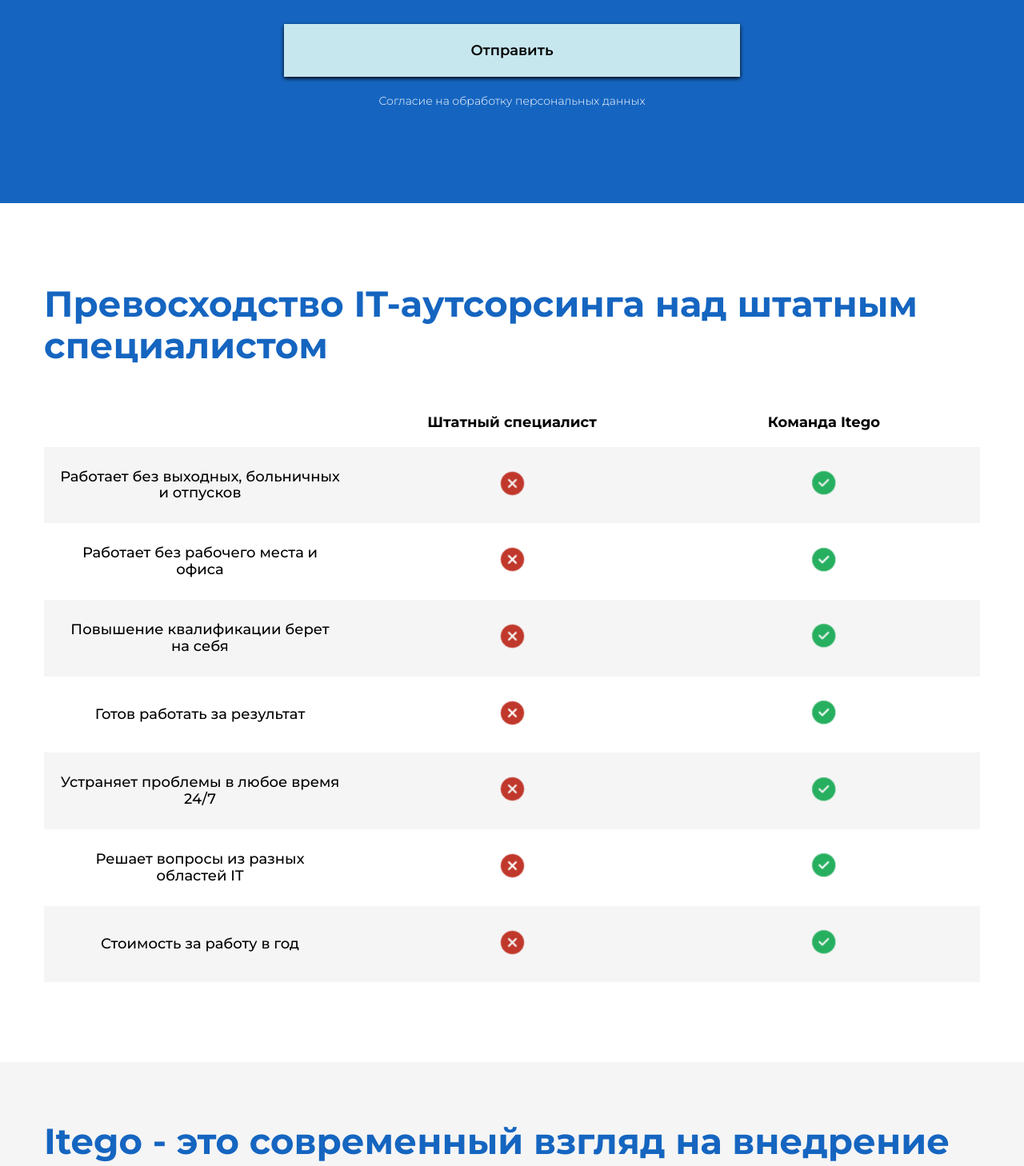
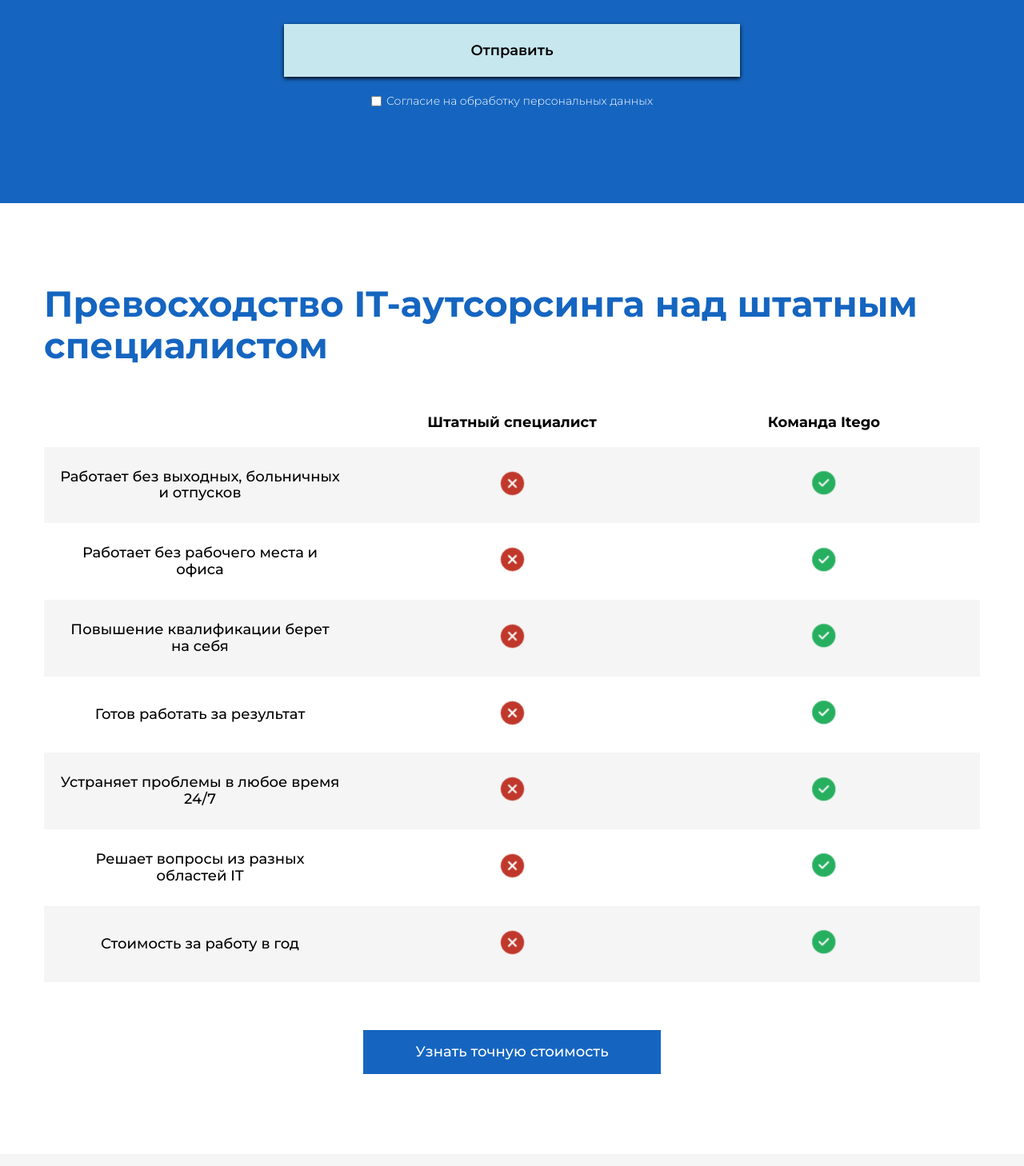
Before and after one commit to BogdanBratsky/itego-vue-client2, a Vue app: page / in a window 1280 px wide. Shown: the part 3684-5142 px from the top of the page at 80% size. Built offline with nearby package versions, Linux system fonts and the light colour scheme.

Commit message:
--no-verify

```diff
--- a/src/components/ItegoComparisons.vue
+++ b/src/components/ItegoComparisons.vue
@@ -48,6 +48,11 @@
                     </tr>
                 </tbody>
             </table>
+            <div class="itego-comparisons__btn-wrapper">
+                <div class="itego-comparisons__btn">
+                    Узнать точную стоимость
+                </div>
+            </div>
         </div>
     </section>
 </template>
@@ -76,27 +81,38 @@ export default {
         font-weight: 500;
         font-size: 18px;
         table-layout: fixed; /* Ensure the table takes the full width */
-
         th, td {
             padding: 20px;
             text-align: center;
         }
-
         th {
             // background-color: #f2f2f2;
             font-weight: bold;
         }
-
         &-gray {
             background-color: #F5F5F5;
         }
-
         &-title {
             text-align: left; /* Align title cells to the left */
         }
     }
-    [class$="item"]:nth-child(1n) {
-        background-color: #F5F5F5;
+    &__btn-wrapper {
+        width: 100%;
+        display: inline-flex;
+        align-items: center;
+        justify-content: center;
+    }
+    &__btn {
+        margin-top: 60px;
+        display: inline-flex;
+        align-items: center;
+        justify-content: center;
+        background-color: #1565C0;
+        color: white;
+        font-family: "Montserrat", sans-serif;
+        font-weight: 500;
+        font-size: 18px;
+        padding: 17px 65px;
     }
 }
 </style>
--- a/src/components/ItegoDignities.vue
+++ b/src/components/ItegoDignities.vue
@@ -46,7 +46,9 @@
 
         <div class="itego-dignities__blue"></div>
 
-        <!-- <div class="itego-dignities__btn">Записаться на бесплатный аудит</div>  -->
+        <div class="itego-dignities__btn-wrapper">
+            <div class="itego-dignities__btn">Записаться на бесплатный аудит</div>
+        </div>
     </section>
 </template>
 
@@ -92,12 +94,16 @@ export default {
     }
     &__blue {
         position: absolute;
-        top: 40%;
-        left: 0;
+        top: 32%;
+        left: -35%;
         // z-index: 0;
         background-color: #1565C0;
-        width: 1229px;
+        width: 100%;
         height: 438px;
+    }
+    &__btn-wrapper {
+        margin-top: 20px;
+        width: 100%;
     }
     &__btn {
         position: absolute;
--- a/src/components/ItegoForm.vue
+++ b/src/components/ItegoForm.vue
@@ -12,6 +12,7 @@
                         <input placeholder="Телефон" type="text">
                         <button>Отправить</button>
                         <div class="itego-form__form-confirm">
+                            <input type="checkbox" name="" id="chkbx">
                             Согласие на обработку персональных данных
                         </div>
                     </form>
@@ -86,6 +87,10 @@ export default {
             font-family: "Montserrat", sans-serif;
             font-weight: 300;
             font-size: 14px;
+            input {
+                margin: 0;
+                margin-right: 6px;
+            }
         }
     }
 }
--- a/src/components/ItegoYourProblem.vue
+++ b/src/components/ItegoYourProblem.vue
@@ -6,12 +6,13 @@
             </div>
             <form action="" class="itego-your-problem__form">
                 <div class="itego-your-problem__contact-data">
-                    <input placeholder="Ваше имя" type="text">
-                    <input placeholder="Телефон" type="text">
+                    <input class="itego-your-problem__form-input" placeholder="Ваше имя" type="text">
+                    <input class="itego-your-problem__form-input" placeholder="Телефон" type="text">
                 </div>
-                <textarea placeholder="Проблема" name="" id=""></textarea>
-                <button>Отправить</button>
+                <textarea class="itego-your-problem__form-textarea" placeholder="Проблема" name="" id=""></textarea>
+                <button class="itego-your-problem__form-btn">Отправить</button>
                 <div class="itego-your-problem__confirm">
+                    <input type="checkbox" name="" id="chkbx">
                     Согласие на обработку персональных данных
                 </div>
             </form>
@@ -42,19 +43,19 @@ export default {
         font-family: "Montserrat", sans-serif;
         font-weight: 300;
         font-size: 18px;
-        textarea {
+        &-textarea {
             width: 100%;
             height: 150px;
         }
-        input {
+        &-input {
             width: 575px;
         }
-        textarea, input {
+        &-input, &-textarea {
             border: none;
             outline: none;
             padding: 23px 36px;
         }
-        button {
+        &-btn {
             cursor: pointer;
             background-color: #C7E7EF;
             margin-top: 32px;
@@ -74,11 +75,17 @@ export default {
         margin-bottom: 22px;
     }
     &__confirm {
+        display: flex;
+        align-items: center;
         color: white;
         align-self: center;
         font-family: "Montserrat", sans-serif;
         font-weight: 300;
         font-size: 14px;
+        input {
+            margin-right: 6px;
+            border: 1px solid white;
+        }
     }
 }
 </style>
--- a/src/components/ScrollTopBtn.vue
+++ b/src/components/ScrollTopBtn.vue
@@ -12,29 +12,29 @@
 <script>
 export default {
   name: 'ScrollTopBtn',
-    data() {
+  data () {
     return {
       isVisible: false
-        };
+    }
   },
   methods: {
-        scrollToTop() {
+    scrollToTop () {
       window.scrollTo({
         top: 0,
         behavior: 'smooth'
-        });
+      })
     },
-        handleScroll() {
-        this.isVisible = window.scrollY > 1000;
+    handleScroll () {
+      this.isVisible = window.scrollY > 1000
     }
   },
-mounted() {
-    window.addEventListener('scroll', this.handleScroll);
+  mounted () {
+    window.addEventListener('scroll', this.handleScroll)
   },
-beforeDestroy() {
-    window.removeEventListener('scroll', this.handleScroll);
+  beforeUnmount () {
+    window.removeEventListener('scroll', this.handleScroll)
   }
-};
+}
 </script>
 
 <style lang="scss" scoped>
@@ -48,7 +48,7 @@ beforeDestroy() {
     position: fixed;
     bottom: 20px;
     right: 20px;
-    padding: 10px 20px;
+    padding: 10px 17px;
     background-color: #1565C0;
     border: 1px solid white;
     border-radius: 2px;
```
Lines whose indentation alone changed are shown as unchanged.
